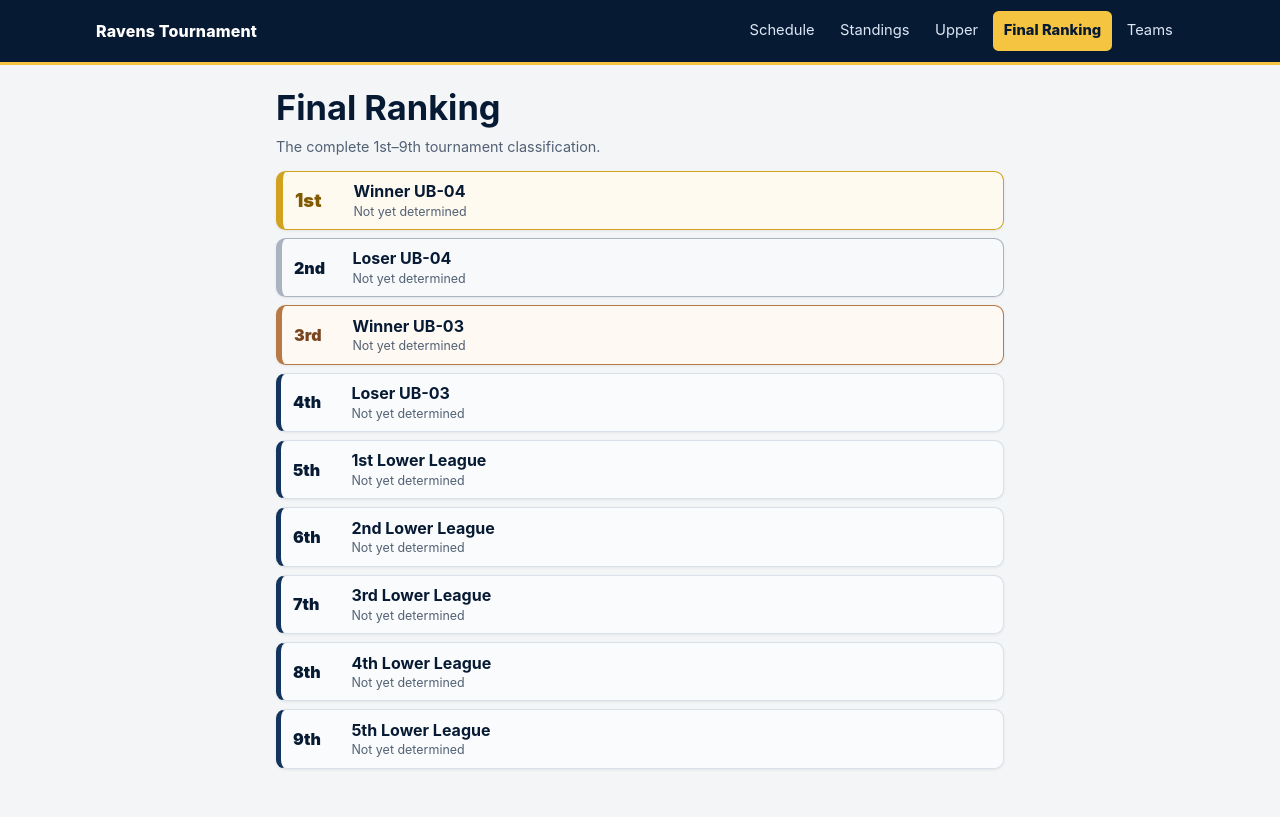
After one commit to dav1d-ol1ve1ra/ravens-tournament, a Django app: page /final-ranking/ in a window 1280 px wide. The commit adds this page. Run offline with Django 5.2, Linux system fonts and the light colour scheme; data that the repository does not hold is empty.

Commit message:
Add public final tournament ranking

```diff
--- a/tournament/services/knockout_slots.py
+++ b/tournament/services/knockout_slots.py
@@ -43,7 +43,8 @@ def _dependency_key(match, slot, team_field):
     return f'{match_label} {side}'
 
 
-def _resolve_source_outcome(source, outcome):
+def resolve_match_outcome(source, outcome):
+    """Return a finished match's requested winner/loser or an unresolved reason."""
     source_label = source.match_code or f'match {source.pk}'
     if source.status != Match.Status.FINISHED:
         return None, f'Source match {source_label} is not finished'
@@ -139,7 +140,7 @@ def resolve_knockout_slots():
                 resolved_team = None
                 unresolved_slots[key] = dependency_error
             else:
-                resolved_team, resolution_error = _resolve_source_outcome(
+                resolved_team, resolution_error = resolve_match_outcome(
                     source,
                     outcome,
                 )
--- a/tournament/static/tournament/site.css
+++ b/tournament/static/tournament/site.css
@@ -301,6 +301,26 @@ button, input, select { font: inherit; }
 .upper-section-final .upper-match-card { border-left-width: 6px; border-color: var(--ravens-gold-dark); background: #fffdf5; }
 .upper-match-card.is-final .bracket-score { font-size: 1.18rem; }
 
+/* Final ranking */
+.final-ranking-page { max-width: 760px; }
+.final-ranking-intro { margin: -0.55rem 0 1rem; color: var(--muted); font-size: 0.9rem; }
+.final-ranking-list { display: grid; gap: 0.5rem; margin: 0; padding: 0; list-style: none; }
+.final-ranking-card { display: grid; grid-template-columns: 3rem 2.8rem minmax(0, 1fr); gap: 0.65rem; min-width: 0; align-items: center; padding: 0.65rem 0.75rem; border: 1px solid var(--border); border-left: 5px solid var(--ravens-navy-light); border-radius: 0.6rem; background: white; box-shadow: 0 1px 3px rgb(7 26 51 / 7%); }
+.final-ranking-card.is-unresolved { color: var(--muted); background: #fafbfc; }
+.final-position { color: var(--ravens-navy); font-size: 1rem; font-weight: 900; }
+.final-team-mark { display: grid; width: 2.8rem; height: 2.8rem; place-items: center; overflow: hidden; border: 1px solid var(--border); border-radius: 50%; color: var(--ravens-navy); background: #eef2f6; font-size: 0.78rem; font-weight: 900; }
+.final-team-mark img { width: 100%; height: 100%; object-fit: contain; background: white; }
+.final-team-details { display: grid; min-width: 0; gap: 0.15rem; }
+.final-team-details strong { color: var(--ravens-navy); line-height: 1.2; overflow-wrap: break-word; word-break: normal; }
+.final-team-details > span:not(.manual-tiebreak) { color: var(--muted); font-size: 0.78rem; }
+.final-placeholder { grid-column: 2 / -1; }
+.final-ranking-card .manual-tiebreak { margin-top: 0.15rem; white-space: normal; }
+.final-ranking-card.placement-1 { border-color: #d2a21e; border-left-width: 7px; background: #fffaf0; }
+.final-ranking-card.placement-1 .final-position { color: #805900; font-size: 1.15rem; }
+.final-ranking-card.placement-2 { border-color: #aab4c0; border-left-width: 6px; background: #f7f9fb; }
+.final-ranking-card.placement-3 { border-color: #b77a45; border-left-width: 6px; background: #fff9f4; }
+.final-ranking-card.placement-3 .final-position { color: #79451f; }
+
 /* Result entry */
 .filter-panel {
   display: grid;
--- /dev/null
+++ b/tournament/templates/tournament/final_ranking.html
@@ -0,0 +1,69 @@
+{% load static %}
+<!doctype html>
+<html lang="en">
+<head>
+  <meta charset="utf-8">
+  <meta name="viewport" content="width=device-width, initial-scale=1">
+  <title>Final Ranking | Ravens Tournament</title>
+  <link rel="stylesheet" href="{% static 'tournament/site.css' %}">
+</head>
+<body>
+  <header class="site-header">
+    <nav class="site-nav" aria-label="Main navigation">
+      <a class="brand" href="{% url 'home' %}">Ravens Tournament</a>
+      <a class="nav-link" href="{% url 'schedule' %}">Schedule</a>
+      <a class="nav-link" href="{% url 'standings' %}">Standings</a>
+      <a class="nav-link" href="{% url 'upper' %}">Upper</a>
+      <a class="nav-link" href="{% url 'final_ranking' %}" aria-current="page">Final Ranking</a>
+      <a class="nav-link" href="{% url 'teams' %}">Teams</a>
+      {% if user.is_authenticated %}
+        <a class="nav-link" href="{% url 'results_admin' %}">Result Entry</a>
+        <a class="nav-link" href="{% url 'group_assignment' %}">Groups</a>
+        <a class="nav-link nav-link-subtle" href="{% url 'reset_results' %}">Reset</a>
+        <a class="nav-link" href="{% url 'admin:index' %}">Admin</a>
+        <form class="nav-logout-form" method="post" action="{% url 'logout' %}">
+          {% csrf_token %}
+          <button class="nav-logout" type="submit">Log out</button>
+        </form>
+      {% endif %}
+    </nav>
+  </header>
+
+  <main class="page-shell final-ranking-page">
+    <h1 class="page-title">Final Ranking</h1>
+    <p class="final-ranking-intro">The complete 1st–9th tournament classification.</p>
+
+    <ol class="final-ranking-list">
+      {% for placement in final_placements %}
+        <li class="final-ranking-card placement-{{ placement.position }} {% if placement.position <= 3 %}is-podium{% endif %} {% if not placement.team %}is-unresolved{% endif %}">
+          <span class="final-position">{{ placement.position_label }}</span>
+          {% if placement.team %}
+            <div class="final-team-mark">
+              {% if placement.team.logo %}
+                <img src="{{ placement.team.logo.url }}" alt="{{ placement.team.name }} logo">
+              {% else %}
+                <span aria-hidden="true">{{ placement.initials }}</span>
+              {% endif %}
+            </div>
+            <div class="final-team-details">
+              <strong>{{ placement.team.name }}</strong>
+              {% if placement.team.country %}
+                <span><span aria-hidden="true">{{ placement.country_flag }}</span> {{ placement.team.country }}</span>
+              {% endif %}
+            </div>
+          {% else %}
+            <div class="final-team-details final-placeholder">
+              <strong>{{ placement.placeholder }}</strong>
+              {% if placement.requires_manual_tiebreak %}
+                <span class="manual-tiebreak">Manual tie-break required</span>
+              {% else %}
+                <span>Not yet determined</span>
+              {% endif %}
+            </div>
+          {% endif %}
+        </li>
+      {% endfor %}
+    </ol>
+  </main>
+</body>
+</html>
--- a/tournament/templates/tournament/group_assignment.html
+++ b/tournament/templates/tournament/group_assignment.html
@@ -14,6 +14,7 @@
       <a class="nav-link" href="{% url 'schedule' %}">Schedule</a>
       <a class="nav-link" href="{% url 'standings' %}">Standings</a>
       <a class="nav-link" href="{% url 'upper' %}">Upper</a>
+      <a class="nav-link" href="{% url 'final_ranking' %}">Final Ranking</a>
       <a class="nav-link" href="{% url 'teams' %}">Teams</a>
       <a class="nav-link" href="{% url 'results_admin' %}">Result Entry</a>
       <a class="nav-link" href="{% url 'group_assignment' %}" aria-current="page">Groups</a>
--- a/tournament/templates/tournament/home.html
+++ b/tournament/templates/tournament/home.html
@@ -14,6 +14,7 @@
       <a class="nav-link" href="{% url 'schedule' %}">Schedule</a>
       <a class="nav-link" href="{% url 'standings' %}">Standings</a>
       <a class="nav-link" href="{% url 'upper' %}">Upper</a>
+      <a class="nav-link" href="{% url 'final_ranking' %}">Final Ranking</a>
       <a class="nav-link" href="{% url 'teams' %}">Teams</a>
       {% if user.is_authenticated %}
         <a class="nav-link" href="{% url 'results_admin' %}">Result Entry</a>
--- a/tournament/templates/tournament/reset_results.html
+++ b/tournament/templates/tournament/reset_results.html
@@ -14,6 +14,7 @@
       <a class="nav-link" href="{% url 'schedule' %}">Schedule</a>
       <a class="nav-link" href="{% url 'standings' %}">Standings</a>
       <a class="nav-link" href="{% url 'upper' %}">Upper</a>
+      <a class="nav-link" href="{% url 'final_ranking' %}">Final Ranking</a>
       <a class="nav-link" href="{% url 'teams' %}">Teams</a>
       <a class="nav-link" href="{% url 'results_admin' %}">Result Entry</a>
       <a class="nav-link" href="{% url 'group_assignment' %}">Groups</a>
--- a/tournament/templates/tournament/results_admin.html
+++ b/tournament/templates/tournament/results_admin.html
@@ -14,6 +14,7 @@
       <a class="nav-link" href="{% url 'schedule' %}">Schedule</a>
       <a class="nav-link" href="{% url 'standings' %}">Standings</a>
       <a class="nav-link" href="{% url 'upper' %}">Upper</a>
+      <a class="nav-link" href="{% url 'final_ranking' %}">Final Ranking</a>
       <a class="nav-link" href="{% url 'teams' %}">Teams</a>
       <a class="nav-link" href="{% url 'results_admin' %}" aria-current="page">Result Entry</a>
       <a class="nav-link" href="{% url 'group_assignment' %}">Groups</a>
--- a/tournament/templates/tournament/schedule.html
+++ b/tournament/templates/tournament/schedule.html
@@ -14,6 +14,7 @@
       <a class="nav-link" href="{% url 'schedule' %}" aria-current="page">Schedule</a>
       <a class="nav-link" href="{% url 'standings' %}">Standings</a>
       <a class="nav-link" href="{% url 'upper' %}">Upper</a>
+      <a class="nav-link" href="{% url 'final_ranking' %}">Final Ranking</a>
       <a class="nav-link" href="{% url 'teams' %}">Teams</a>
       {% if user.is_authenticated %}
         <a class="nav-link" href="{% url 'results_admin' %}">Result Entry</a>
--- a/tournament/templates/tournament/standings.html
+++ b/tournament/templates/tournament/standings.html
@@ -14,6 +14,7 @@
       <a class="nav-link" href="{% url 'schedule' %}">Schedule</a>
       <a class="nav-link" href="{% url 'standings' %}" aria-current="page">Standings</a>
       <a class="nav-link" href="{% url 'upper' %}">Upper</a>
+      <a class="nav-link" href="{% url 'final_ranking' %}">Final Ranking</a>
       <a class="nav-link" href="{% url 'teams' %}">Teams</a>
       {% if user.is_authenticated %}
         <a class="nav-link" href="{% url 'results_admin' %}">Result Entry</a>
--- a/tournament/templates/tournament/teams.html
+++ b/tournament/templates/tournament/teams.html
@@ -14,6 +14,7 @@
       <a class="nav-link" href="{% url 'schedule' %}">Schedule</a>
       <a class="nav-link" href="{% url 'standings' %}">Standings</a>
       <a class="nav-link" href="{% url 'upper' %}">Upper</a>
+      <a class="nav-link" href="{% url 'final_ranking' %}">Final Ranking</a>
       <a class="nav-link" href="{% url 'teams' %}" aria-current="page">Teams</a>
       {% if user.is_authenticated %}
         <a class="nav-link" href="{% url 'results_admin' %}">Result Entry</a>
--- a/tournament/templates/tournament/upper.html
+++ b/tournament/templates/tournament/upper.html
@@ -14,6 +14,7 @@
       <a class="nav-link" href="{% url 'schedule' %}">Schedule</a>
       <a class="nav-link" href="{% url 'standings' %}">Standings</a>
       <a class="nav-link" href="{% url 'upper' %}" aria-current="page">Upper</a>
+      <a class="nav-link" href="{% url 'final_ranking' %}">Final Ranking</a>
       <a class="nav-link" href="{% url 'teams' %}">Teams</a>
       {% if user.is_authenticated %}
         <a class="nav-link" href="{% url 'results_admin' %}">Result Entry</a>
--- a/tournament/urls.py
+++ b/tournament/urls.py
@@ -8,6 +8,7 @@ urlpatterns = [
     path('schedule/', views.schedule, name='schedule'),
     path('standings/', views.standings, name='standings'),
     path('upper/', views.upper, name='upper'),
+    path('final-ranking/', views.final_ranking, name='final_ranking'),
     path('group-assignment/', views.group_assignment, name='group_assignment'),
     path('results-admin/', views.results_admin, name='results_admin'),
     path('reset-results/', views.reset_results, name='reset_results'),
--- a/tournament/views.py
+++ b/tournament/views.py
@@ -16,7 +16,8 @@ from .forms import (
     ResetResultsForm,
 )
 from .models import Match, ScheduleEvent, Team
-from .presentation import COUNTRY_FLAGS, participant_name, team_initials
+from .presentation import COUNTRY_FLAGS, ordinal, participant_name, team_initials
+from .services.final_ranking import calculate_final_ranking
 from .services.knockout_slots import resolve_knockout_slots
 from .services.lower_standings import calculate_lower_standings
 from .services.progression_slots import resolve_progression_slots
@@ -402,6 +403,24 @@ def upper(request):
     return render(request, 'tournament/upper.html', {'upper_sections': sections})
 
 
+def final_ranking(request):
+    ranking = calculate_final_ranking()
+    for placement in ranking.placements:
+        placement.position_label = ordinal(placement.position)
+        if placement.team:
+            placement.country_flag = COUNTRY_FLAGS.get(
+                placement.team.country,
+                '🏳️',
+            )
+            placement.initials = team_initials(placement.team)
+
+    return render(
+        request,
+        'tournament/final_ranking.html',
+        {'final_placements': ranking.placements},
+    )
+
+
 @login_required
 def group_assignment(request):
     assignments_locked = Match.objects.filter(
```
Also changed, not shown: tournament/services/final_ranking.py (added, +75 -0 lines), tournament/tests/test_final_ranking.py (added, +171 -0 lines).
